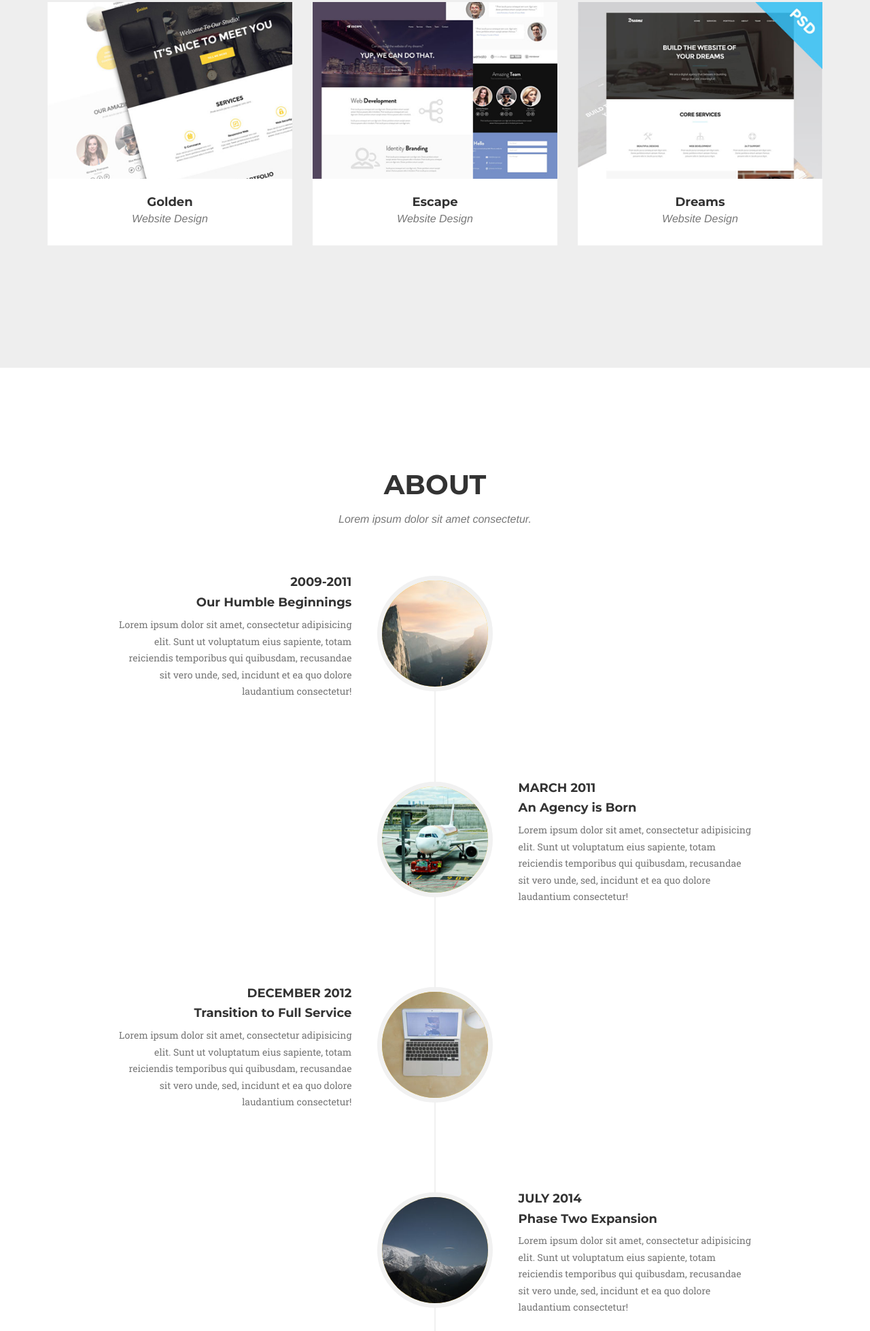
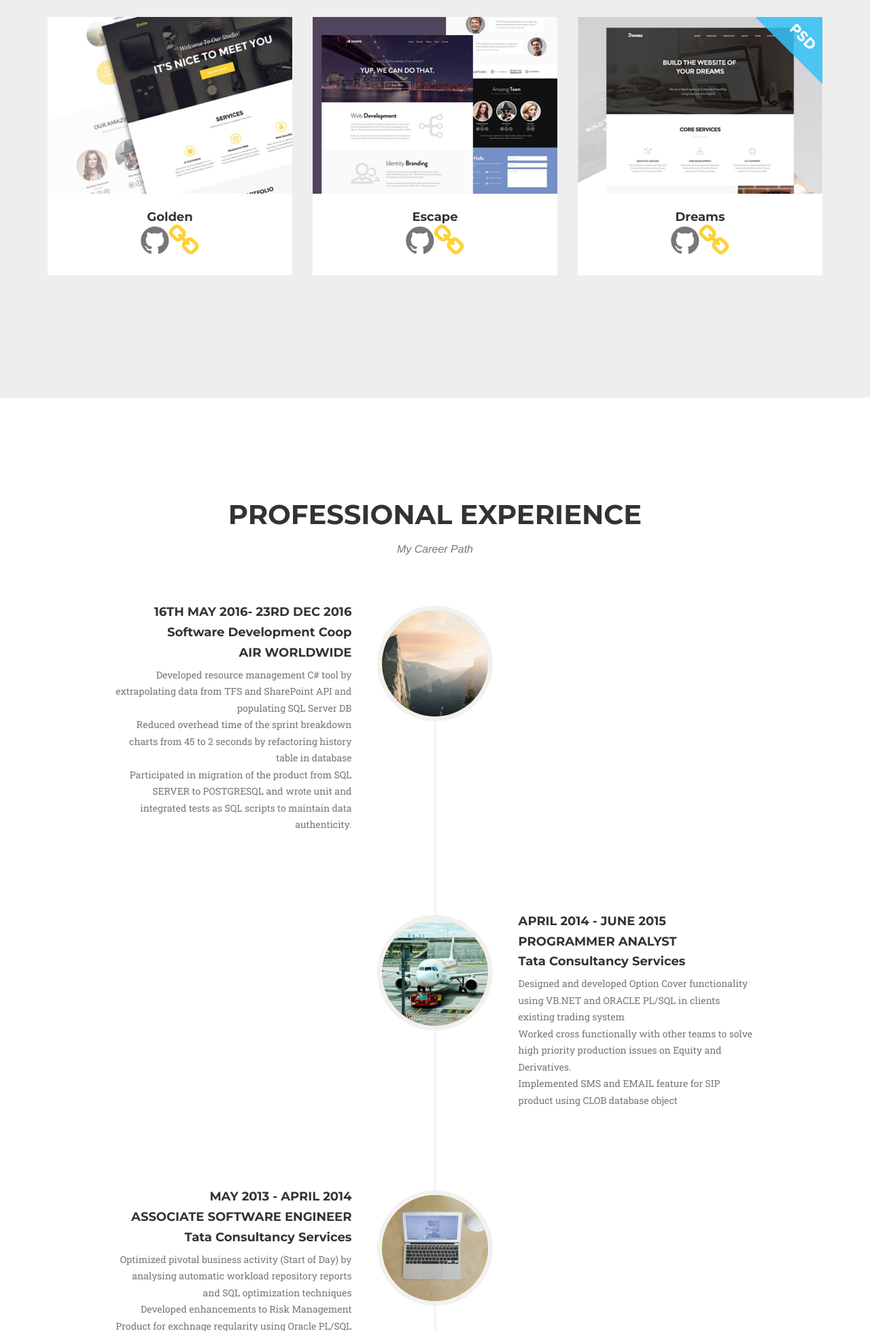
Before and after one commit to kunaldeora/kunaldeora.github.io, a website: page index.html in a window 1280 px wide. Shown: the part 2372-4330 px from the top of the page at 68% size. Drawn offline with nearby package versions, Linux system fonts and the light colour scheme; a web font is replaced by a local one.

Commit message:
projects and experience coding done

```diff
--- a/css/agency.css
+++ b/css/agency.css
@@ -335,6 +335,18 @@ section h3.section-subheading {
   margin-top: -12px;
   color: white;
 }
+
+#portfolio  .portfolio-link-1   {
+  position: absolute;
+  width: 100%;
+  height: 80px;
+  font-size: 20px;
+  text-align: center;
+  top: 60%;
+  margin-top: -12px;
+  color: white;
+}
+
 #portfolio .portfolio-item .portfolio-link .portfolio-hover .portfolio-hover-content i {
   margin-top: -12px;
 }
--- a/index.html
+++ b/index.html
@@ -192,23 +192,32 @@
         <div class="container">
             <div class="row">
                 <div class="col-lg-12 text-center">
-                    <h2 class="section-heading">Portfolio</h2>
-                    <h3 class="section-subheading text-muted">Lorem ipsum dolor sit amet consectetur.</h3>
+                    <h2 class="section-heading">My Projects</h2>
+                    <h3 class="section-subheading text-muted">These are some important projects which I developed during my Masters. Please click on the link to see the github profile</h3>
                 </div>
             </div>
             <div class="row">
                 <div class="col-md-4 col-sm-6 portfolio-item">
+
                     <a href="#portfolioModal1" class="portfolio-link" data-toggle="modal">
                         <div class="portfolio-hover">
-                            <div class="portfolio-hover-content">
-                                <i class="fa fa-plus fa-3x"></i>
-                            </div>
+							<div class="portfolio-hover-content">
+								<i class="fa fa-plus fa-3x"></i>
+
+							</div>
+							<!-- <div class="portfolio-link-1"> -->
+								<!-- <a href="https://github.com/kunaldeora" target="_blank"><i class="fa fa-link fa-3x"></i></a>								 -->
+							<!-- </div> -->
+
                         </div>
                         <img src="img/portfolio/roundicons.png" class="img-responsive" alt="">
                     </a>
+
+
                     <div class="portfolio-caption">
                         <h4>Round Icons</h4>
-                        <p class="text-muted">Graphic Design</p>
+                        <!-- <p class="text-muted">Graphic Design</p> -->
+						<p><i class="fa fa-github fa-3x"></i><a href="https://github.com/kunaldeora" target="_blank"><i class="fa fa-link fa-3x"></i></a></p>
                     </div>
                 </div>
                 <div class="col-md-4 col-sm-6 portfolio-item">
@@ -222,7 +231,7 @@
                     </a>
                     <div class="portfolio-caption">
                         <h4>Startup Framework</h4>
-                        <p class="text-muted">Website Design</p>
+                        <p class="text-muted"><i class="fa fa-github fa-3x"></i><a href="https://github.com/kunaldeora" target="_blank"><i class="fa fa-link fa-3x"></i></a></p>
                     </div>
                 </div>
                 <div class="col-md-4 col-sm-6 portfolio-item">
@@ -236,7 +245,7 @@
                     </a>
                     <div class="portfolio-caption">
                         <h4>Treehouse</h4>
-                        <p class="text-muted">Website Design</p>
+                        <p class="text-muted"><i class="fa fa-github fa-3x"></i><a href="https://github.com/kunaldeora" target="_blank"><i class="fa fa-link fa-3x"></i></a></p>
                     </div>
                 </div>
                 <div class="col-md-4 col-sm-6 portfolio-item">
@@ -250,7 +259,7 @@
                     </a>
                     <div class="portfolio-caption">
                         <h4>Golden</h4>
-                        <p class="text-muted">Website Design</p>
+                        <p class="text-muted"><i class="fa fa-github fa-3x"></i><a href="https://github.com/kunaldeora" target="_blank"><i class="fa fa-link fa-3x"></i></a></p>
                     </div>
                 </div>
                 <div class="col-md-4 col-sm-6 portfolio-item">
@@ -264,7 +273,7 @@
                     </a>
                     <div class="portfolio-caption">
                         <h4>Escape</h4>
-                        <p class="text-muted">Website Design</p>
+                        <p class="text-muted"><i class="fa fa-github fa-3x"></i><a href="https://github.com/kunaldeora" target="_blank"><i class="fa fa-link fa-3x"></i></a></p>
                     </div>
                 </div>
                 <div class="col-md-4 col-sm-6 portfolio-item">
@@ -278,7 +287,7 @@
                     </a>
                     <div class="portfolio-caption">
                         <h4>Dreams</h4>
-                        <p class="text-muted">Website Design</p>
+                        <p class="text-muted"><i class="fa fa-github fa-3x"></i><a href="https://github.com/kunaldeora" target="_blank"><i class="fa fa-link fa-3x"></i></a></p>
                     </div>
                 </div>
             </div>
@@ -290,8 +299,8 @@
         <div class="container">
             <div class="row">
                 <div class="col-lg-12 text-center">
-                    <h2 class="section-heading">About</h2>
-                    <h3 class="section-subheading text-muted">Lorem ipsum dolor sit amet consectetur.</h3>
+                    <h2 class="section-heading">Professional Experience</h2>
+                    <h3 class="section-subheading text-muted">My Career Path</h3>
                 </div>
             </div>
             <div class="row">
@@ -303,11 +312,14 @@
                             </div>
                             <div class="timeline-panel">
                                 <div class="timeline-heading">
-                                    <h4>2009-2011</h4>
-                                    <h4 class="subheading">Our Humble Beginnings</h4>
+                                    <h4>16th May 2016- 23rd Dec 2016</h4>
+									<h4 class="subheading">Software Development Coop</h4>
+                                    <h4 class="subheading">AIR WORLDWIDE</h4>
                                 </div>
                                 <div class="timeline-body">
-                                    <p class="text-muted">Lorem ipsum dolor sit amet, consectetur adipisicing elit. Sunt ut voluptatum eius sapiente, totam reiciendis temporibus qui quibusdam, recusandae sit vero unde, sed, incidunt et ea quo dolore laudantium consectetur!</p>
+                                    <p class="text-muted">Developed resource management C# tool by extrapolating data from TFS and SharePoint API and populating SQL Server DB</p>
+									<p class="text-muted">Reduced overhead time of the sprint breakdown charts from 45 to 2 seconds by refactoring history table in database</p>
+									<p class="text-muted">Participated in migration of the product from SQL SERVER to POSTGRESQL and wrote unit and integrated tests as SQL scripts to maintain data authenticity.</p>
                                 </div>
                             </div>
                         </li>
@@ -317,11 +329,14 @@
                             </div>
                             <div class="timeline-panel">
                                 <div class="timeline-heading">
-                                    <h4>March 2011</h4>
-                                    <h4 class="subheading">An Agency is Born</h4>
+                                    <h4>April 2014 - June 2015</h4>
+									<h4>Programmer Analyst</h4>
+                                    <h4 class="subheading">Tata Consultancy Services</h4>
                                 </div>
                                 <div class="timeline-body">
-                                    <p class="text-muted">Lorem ipsum dolor sit amet, consectetur adipisicing elit. Sunt ut voluptatum eius sapiente, totam reiciendis temporibus qui quibusdam, recusandae sit vero unde, sed, incidunt et ea quo dolore laudantium consectetur!</p>
+                                    <p class="text-muted">Designed and developed Option Cover functionality using VB.NET and ORACLE PL/SQL in clients existing trading system</p>
+									<p class="text-muted">Worked cross functionally with other teams to solve high priority production issues on Equity and Derivatives. </p>
+									<p class="text-muted">Implemented SMS and EMAIL feature for SIP product using CLOB database object</p>
                                 </div>
                             </div>
                         </li>
@@ -331,11 +346,14 @@
                             </div>
                             <div class="timeline-panel">
                                 <div class="timeline-heading">
-                                    <h4>December 2012</h4>
-                                    <h4 class="subheading">Transition to Full Service</h4>
+                                    <h4>May 2013 -  April 2014</h4>
+									<h4>Associate Software Engineer</h4>
+                                    <h4 class="subheading">Tata Consultancy Services</h4>
                                 </div>
                                 <div class="timeline-body">
-                                    <p class="text-muted">Lorem ipsum dolor sit amet, consectetur adipisicing elit. Sunt ut voluptatum eius sapiente, totam reiciendis temporibus qui quibusdam, recusandae sit vero unde, sed, incidunt et ea quo dolore laudantium consectetur!</p>
+                                    <p class="text-muted">Optimized pivotal business activity (Start of Day) by analysing automatic workload repository reports and SQL optimization techniques</p>
+									<p class="text-muted">Developed enhancements to Risk Management Product for exchnage regularity using Oracle PL/SQL  </p>
+									<p class="text-muted">Maintained legacy application by giving support day and nights</p>
                                 </div>
                             </div>
                         </li>
@@ -345,11 +363,12 @@
                             </div>
                             <div class="timeline-panel">
                                 <div class="timeline-heading">
-                                    <h4>July 2014</h4>
-                                    <h4 class="subheading">Phase Two Expansion</h4>
+                                    <h4>Feb 2013 -May 2013</h4>
+                                    <h4 class="subheading">Software Engineer Trainee</h4>
+									<h4 class="subheading">Tata Consultancy Services</h4>
                                 </div>
                                 <div class="timeline-body">
-                                    <p class="text-muted">Lorem ipsum dolor sit amet, consectetur adipisicing elit. Sunt ut voluptatum eius sapiente, totam reiciendis temporibus qui quibusdam, recusandae sit vero unde, sed, incidunt et ea quo dolore laudantium consectetur!</p>
+                                    <p class="text-muted">Worked in a team of five to develop a web application using C# and ASP.NET for "Online Flight Management System". In this short time span, I learnt how to brainstorm and come up with efficient solutions for a given problem.</p>
                                 </div>
                             </div>
                         </li>
```
